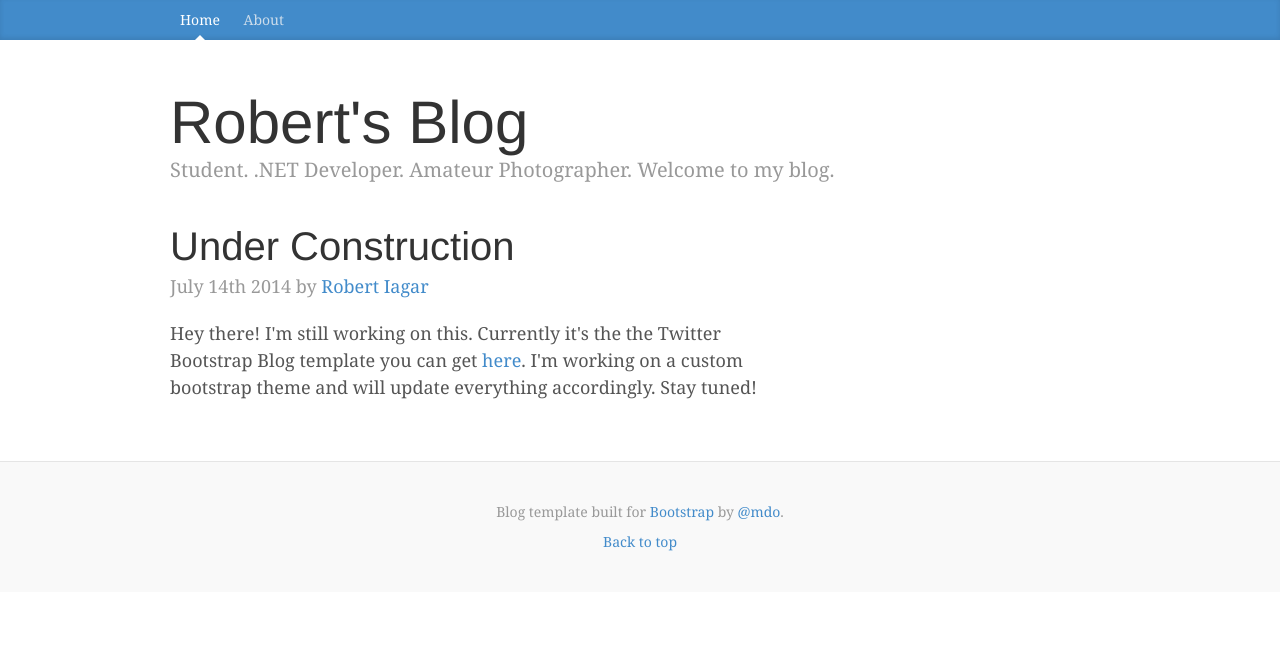
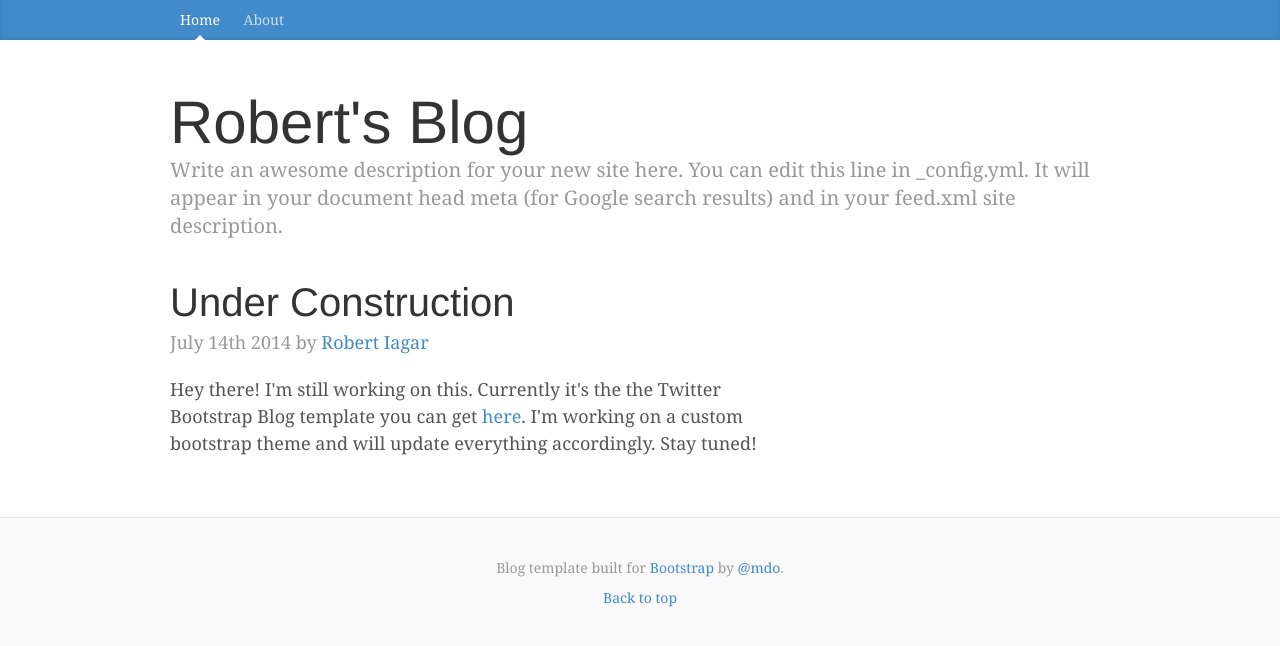
Before and after one commit to robertiagar/robertiagar.com, a Jekyll site: the page built from index.html, in a window 1280 px wide. Shown: the top 646 px of the page. Built offline with Jekyll 4.4.1, drawn with Linux system fonts in a browser that asks for light colours; nearby versions of some CDN libraries; a style sheet for code colours, icons or effects is not loaded.

Commit message:
* Updated config. Hopefully site builds now.

```diff
--- a/_config.yml
+++ b/_config.yml
@@ -1,12 +1,23 @@
----
+# Site settings
+title: Robert's Blog
+email: robert.iagar@gmail.com
 author: "Robert Iagar"
-baseurl: ""
-description: "Student. .NET Developer. Amateur Photographer. Welcome to my blog."
-email: robert.iagar@gmail.com
-github_username: robertiagar
-highlighter: rouge
+description: "Write an awesome description for your new site here. You can edit this line in _config.yml. It will appear in your document head meta (for Google search results) and in your feed.xml site description."
+baseurl: "/robertiagar-website"
+url: "http://robertigar.com"
+twitter_username: robertiagar
+github_username:  robertiagar
+
+# Build settings
 markdown: kramdown
 permalink: pretty
-title: "Robert's Blog"
-twitter_username: robertiagar
-url: "http://www.robertigar.com"
+highlighter: rouge
+
+defaults:
+  -
+    scope:
+      path: ""
+      type: "post"
+    values:
+      author: "Robert Iagar"
+      email: "robert.iagar@gmail.com"
```
